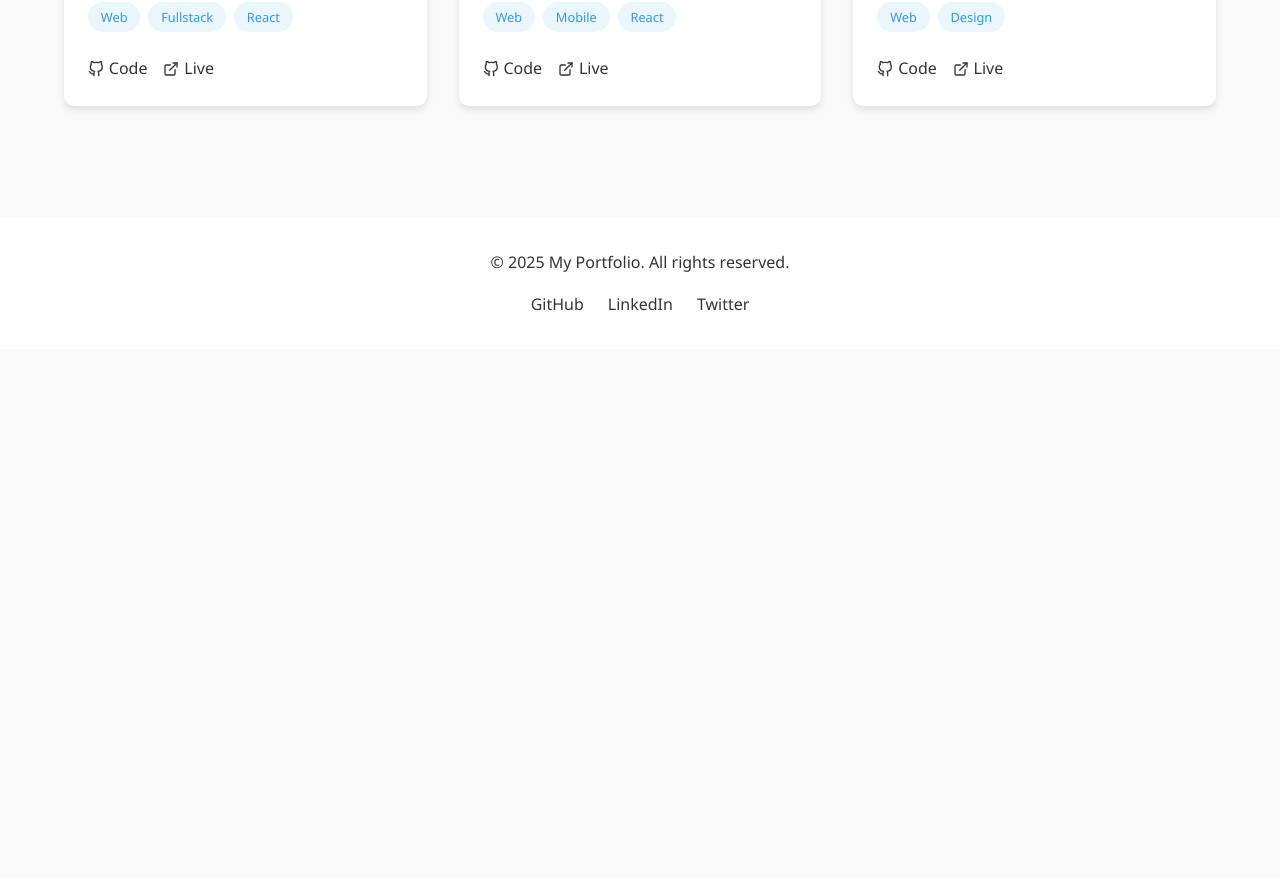
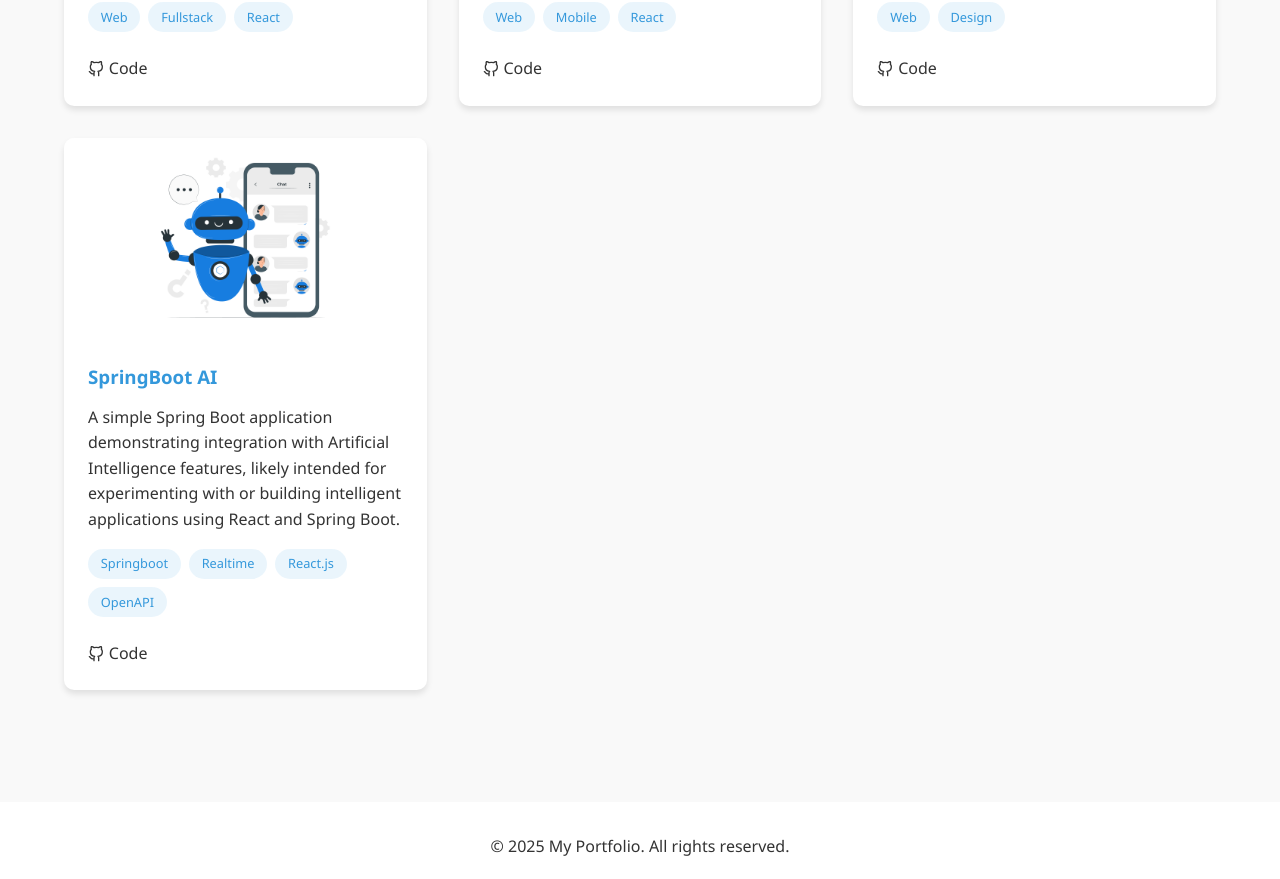
Before and after one commit to sathirapramudith123/portfolio, a React (Create React App) app in the folder portfolio/: page /projects in a window 1280 px wide. Shown: the part 680-1559 px from the top of the page. Before the commit the page ends 1029 px from the top, so only its background shows below. Built offline with nearby package versions, Linux system fonts and the light colour scheme.

Commit message:
some project update a site

```diff
--- a/portfolio/src/components/common/Footer.jsx
+++ b/portfolio/src/components/common/Footer.jsx
@@ -9,9 +9,9 @@ const Footer = () => {
       <div className="container">
         <p>&copy; {new Date().getFullYear()} My Portfolio. All rights reserved.</p>
         <div className="social-links">
-          <a href="https://github.com" target="_blank" rel="noopener noreferrer">GitHub</a>
-          <a href="https://linkedin.com" target="_blank" rel="noopener noreferrer">LinkedIn</a>
-          <a href="https://twitter.com" target="_blank" rel="noopener noreferrer">Twitter</a>
+          <a href="https://github.com/sathirapramudith123" target="_blank" rel="noopener noreferrer">GitHub</a>
+          <a href="https://www.linkedin.com/in/sathira-pramudith-805284318/?trk=opento_sprofile_pfeditor" target="_blank" rel="noopener noreferrer">LinkedIn</a>
+          <a href="https://twitter.com/sathirapramudith" target="_blank" rel="noopener noreferrer">Twitter</a>
         </div>
       </div>
     </footer>
--- a/portfolio/src/data/projects.js
+++ b/portfolio/src/data/projects.js
@@ -6,7 +6,7 @@ export const projects = [
     tags: ["Web", "Fullstack", "React"],
     image: "/assets/images/projects/ecommerce.jpg",
     github: "https://github.com/yourusername/ecommerce",
-    live: "https://yourecommerce.com"
+
   },
   {
     id: 2,
@@ -15,7 +15,7 @@ export const projects = [
     tags: ["Web", "Mobile", "React"],
     image: "/assets/images/projects/taskapp.jpg",
     github: "https://github.com/yourusername/taskapp",
-    live: "https://yourtaskapp.com"
+
   },
   {
     id: 3,
@@ -24,6 +24,14 @@ export const projects = [
     tags: ["Web", "Design"],
     image: "/assets/images/projects/portfolio.jpg",
     github: "https://github.com/yourusername/portfolio",
-    live: "https://yourportfolio.com"
+
+  },
+  {
+    id: 4,
+    title: "SpringBoot AI",
+    description: "A simple Spring Boot application demonstrating integration with Artificial Intelligence features, likely intended for experimenting with or building intelligent applications using React and Spring Boot.",
+    tags: ["Springboot", "Realtime", "React.js", "OpenAPI"],
+    image: "/assets/images/projects/AI-chat-5.png",
+    github: "https://github.com/sathirapramudith123/Spring-Boot-AI.git"
   }
 ];
--- a/portfolio/src/data/skills.js
+++ b/portfolio/src/data/skills.js
@@ -24,5 +24,13 @@ export const skills = [
       { name: "Webpack", level: 70 },
       { name: "Figma", level: 60 }
     ]
+  },
+  {
+    category: "Languages",
+    items: [
+      { name: "Python", level: 75 },
+      { name: "Java", level: 70 },
+      { name: "C++", level: 65 }
+    ]
   }
 ];
```
Also changed, not shown: portfolio/public/assets/images/projects/AI-chat-5.png (added).
